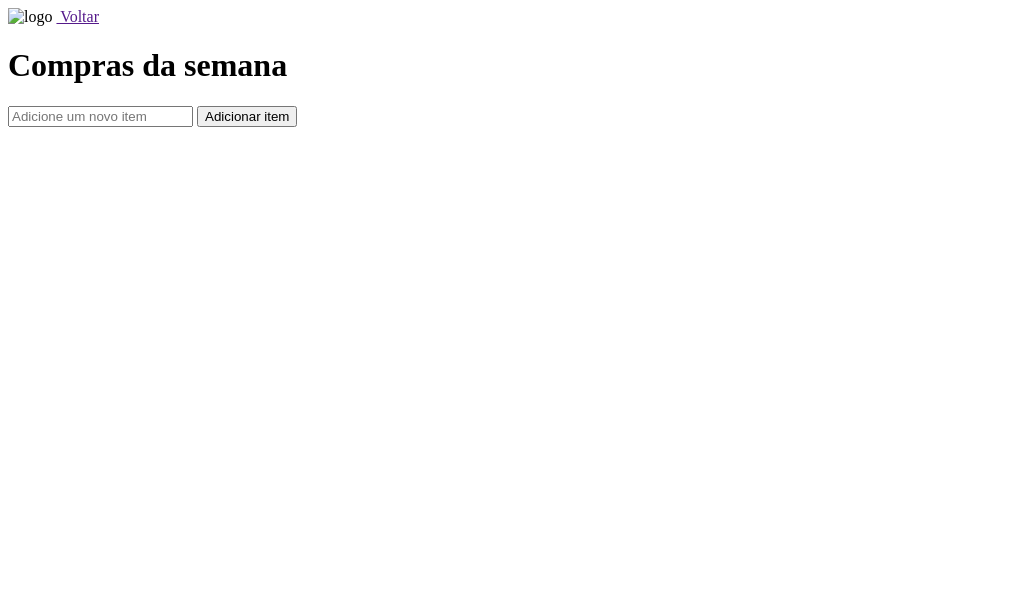
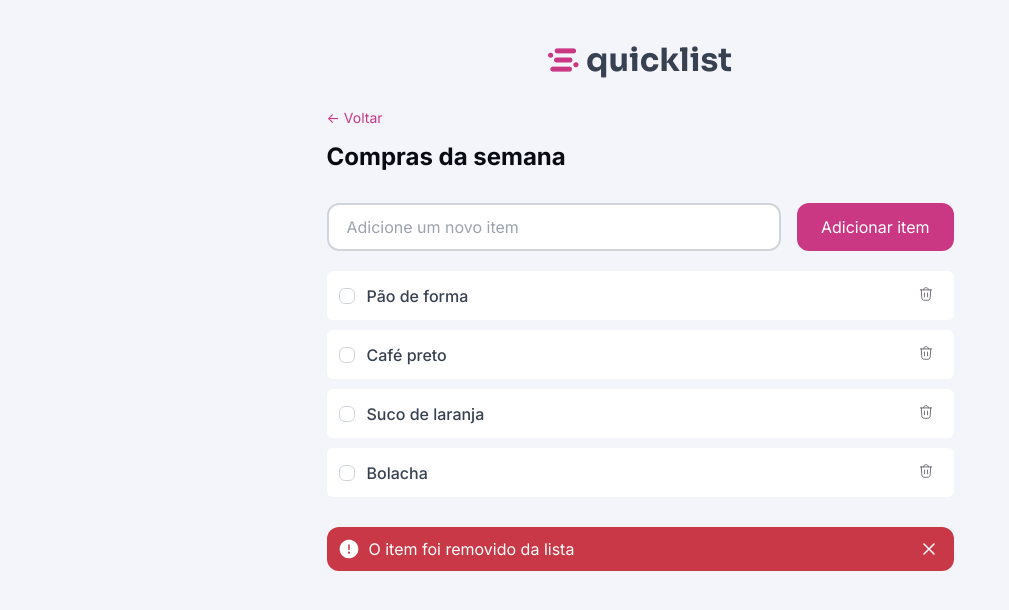
Before and after one commit to Grid2109/quickList, a plain HTML site: page index.html in a window 1280 px wide. Shown: the whole page, without its empty margins (0-1009 px from the left). Drawn offline with Linux system fonts and the light colour scheme.

Commit message:
done css

```diff
--- a/index.html
+++ b/index.html
@@ -1,26 +1,86 @@
 <!DOCTYPE html>
 <html lang="pt">
   <head>
-    <meta charset="UTF-8">
-    <meta name="viewport" content="width=device-width, initial-scale=1.0">
-    <link rel="stylesheet" href="styles.css">
+    <link rel="preconnect" href="https://fonts.googleapis.com" />
+    <link rel="preconnect" href="https://fonts.gstatic.com" crossorigin />
+    <meta charset="UTF-8" />
+    <meta name="viewport" content="width=device-width, initial-scale=1.0" />
+    <link
+      href="https://fonts.googleapis.com/css2?family=Inter:ital,opsz,wght@0,14..32,100..900;1,14..32,100..900&&family=Sora:wght@700&display=swap"
+      rel="stylesheet"
+    />
+    <link rel="stylesheet" href="styles.css" />
     <title>quickList</title>
   </head>
   <body>
+    <header>
+      <div class="logo">
+        <div class="logo-icon">
+          <img src="./assets/logo.png" alt="logo" />
+        </div>
+        quicklist
+      </div>
+    </header>
+
     <main>
-        <img src="" alt="logo">
-        <a href="">
-            <img src="" alt="">
-            Voltar
-        </a>
+      <a href="#"> <- Voltar </a>
+
       <h1>Compras da semana</h1>
+
       <div class="add-item-container">
-            <input type="text" class="add-item-input" placeholder="Adicione um novo item">
+        <input
+          type="text"
+          class="add-item-input"
+          placeholder="Adicione um novo item"
+        />
         <button class="add-item-button">Adicionar item</button>
       </div>
-        <ul>
 
+      <ul class="shopping-list">
+        <li class="shopping-item">
+          <input type="checkbox" class="item-checkbox" id="item1" />
+          <label for="item1" class="item-name">Pão de forma</label>
+          <button class="delete-button">
+            <img src="assets/icons/trash.svg" alt="icone de lixeira">
+           </button>
+        </li>
+
+        <li class="shopping-item">
+          <input type="checkbox" class="item-checkbox" id="item2" />
+          <label for="item2" class="item-name">Café preto</label>
+          <button class="delete-button">
+            <img src="assets/icons/trash.svg" alt="ícone de lixeira">
+           </button>
+        </li>
+
+        <li class="shopping-item">
+          <input type="checkbox" class="item-checkbox" id="item3" />
+          <label for="item3" class="item-name">Suco de laranja</label>
+          <button class="delete-button">
+            <img src="assets/icons/trash.svg" alt="ícone de lixeira">
+           </button>
+        </li>
+
+        <li class="shopping-item">
+          <input type="checkbox" class="item-checkbox" id="item4" />
+          <label for="item4" class="item-name">Bolacha</label>
+          <button class="delete-button">
+           <img src="assets/icons/trash.svg" alt="ícone de lixeira">
+          </button>
+        </li>
       </ul>
+
+      <div class="notification">
+        <span class="notification-icon">
+          <img src="assets/icons/alert.svg" alt="icone de exclamação">
+        </span>
+        O item foi removido da lista
+        <div class="close-notification">
+          <button class="removed-item">
+            <img src="assets/icons/delete.svg" alt="icone de x">
+         </button>
+        </div>
+      </div>
     </main>
   </body>
 </html>
--- /dev/null
+++ b/styles.css
@@ -0,0 +1,229 @@
+* {
+    margin: 0;
+    padding: 0;
+    box-sizing: border-box;
+    font-family: "Inter", sans-serif;
+    font-size: 1rem;
+}
+
+:root {
+    --background-primary:#f4f5fb;
+    --background-secondary: #ffffff;
+
+    --color-brand:#ca3884;
+    --color-brand-hover:#a52c6b;
+    --color-danger: #c93847;
+
+    --content-primary:#080B12;
+    --content-secondary:#374151;
+    --content-tertiary: #9CA3AF;
+
+    --always-white:#FFFFFF;
+
+    --border-primary:#D1D5DB;
+    --border-hover:#B9C2D0;
+
+  }
+
+  body {
+    background-color: var(--background-primary);
+    max-width: 41.6875rem;
+    margin: 0 auto;
+    padding: 1.25rem;
+  }
+
+  header {
+    display: flex;
+    justify-content: center;
+    margin-bottom: 1.875rem;
+    margin-top: 1.25rem;
+  }
+
+  .logo {
+    display: flex;
+    align-items: center;
+    gap: 0.4375rem;
+    color: var(--content-secondary);
+    font-size: 2rem;
+    font-weight: bold;
+    font-family: "Sora", sans-serif;;
+  }
+
+  .logo-icon {
+    display: flex;
+    align-items: center;
+  }
+
+  a {
+    display: flex;
+    align-items: center;
+    font-size: .875rem;
+    line-height: 1rem;
+    color: var(--color-brand);
+    text-decoration: none;
+    margin-bottom: .9375rem;
+  }
+
+  h1 {
+    font-size: 1.5rem;
+    line-height: 2rem;
+    margin-bottom: 1.875rem;
+    color: var(--content-primary);
+  }
+
+  .add-item-container {
+    display: flex;
+    margin-bottom: 1.25rem;
+    gap: 1rem;
+  }
+
+  .add-item-input {
+    flex-grow: 1;
+    padding: .75rem 1.125rem;
+    border: 2px solid var(--border-primary);
+    color: var(--content-tertiary);
+    border-radius: .75rem;
+
+    &:hover {
+      border: 2px solid var(--border-hover);
+    }
+
+    &:focus {
+      border-color: var(--color-brand);
+      outline: none;
+
+      &::placeholder {
+        color: var(--content-primary);
+      }
+    }
+
+    &::placeholder {
+      color: var(--content-tertiary);
+    }
+  }
+
+  .add-item-button {
+    background-color: var(--color-brand);
+    color: var(--always-white);
+    border: none;
+    border-radius: .75rem;
+    padding: .75rem 1.5rem;
+    font-size: 16px;
+    cursor: pointer;
+  }
+
+  .add-item-button:hover {
+    background-color: var(--color-brand-hover);
+  }
+
+  .shopping-list {
+    list-style-type: none;
+  }
+
+  .shopping-item {
+    display: flex;
+    align-items: center;
+    background-color: var(--background-secondary);
+    padding: .5rem .75rem;
+    height: 3.0625rem;
+    border-radius: 6px;
+    margin-bottom: 10px;
+    border: 1px solid var(--border-color);
+  }
+
+
+  input[type="checkbox"] {
+    appearance: none;
+    -webkit-appearance: none;
+    margin-right: .75rem;
+    width: 1rem;
+    height: 1rem;
+    border: 1px solid var(--border-primary);
+    background-color: var(--background-secondary);
+    border-radius: .375rem;
+    cursor: pointer;
+
+    &:hover {
+      border: 1px solid var(--border-hover);
+    }
+
+      &:checked {
+        background-color: var(--color-brand);
+        border-color: var(--color-brand);
+        display: flex;
+        align-items: center;
+        justify-content: center;
+
+        &::after {
+          content: "";
+          position: absolute;
+          width: 1rem;
+          height: 1rem;
+          background-image: url('assets/icons/checkmark.png');
+          background-position: center;
+          background-repeat: no-repeat;
+
+        }
+      }
+    }
+
+
+  .item-name {
+    flex-grow: 1;
+    color: var(--content-secondary);
+    line-height: 1.25rem;
+    font-weight: 500;
+  }
+
+  .delete-button {
+    background: none;
+    border: none;
+    cursor: pointer;
+    font-size: 18px;
+    width: 2rem;
+    height: 2rem;
+
+    & svg path {
+      stroke: #6b6671;
+    }
+
+  }
+
+  .delete-button:hover {
+    color: var(--delete-color);
+  }
+
+  .notification {
+    position: relative;
+    background-color: var(--color-danger);
+    color: var(--always-white);
+    padding: .75rem;
+    border-radius: .75rem;
+    margin-top: 1.875rem;
+    display: flex;
+    align-items: center;
+    line-height: 1.25rem;
+  }
+
+  .notification-icon {
+    margin-right: .625rem;
+    display: flex;
+  }
+
+  .close-notification {
+    position: absolute;
+    right: 15px;
+    background: none;
+    border: none;
+    color: white;
+    font-size: 18px;
+    cursor: pointer;
+  }
+
+  .removed-item {
+    background: none;
+    border: none;
+    cursor: pointer;
+    width: 1.25rem;
+    height: 1.25rem;
+  }
```
Also changed, not shown: assets/icons/alert.svg (added), assets/icons/checkmark.png (added), assets/icons/delete-small.svg (deleted), assets/icons/delete.svg (added), assets/icons/recycle bin.svg (deleted), assets/icons/trash.svg (added), assets/icons/warning-circle-filled.svg (deleted). Lines whose indentation alone changed are shown as unchanged.
